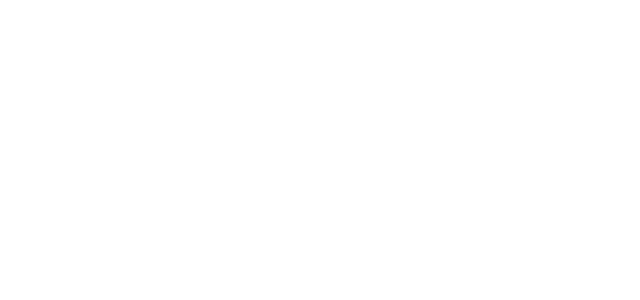
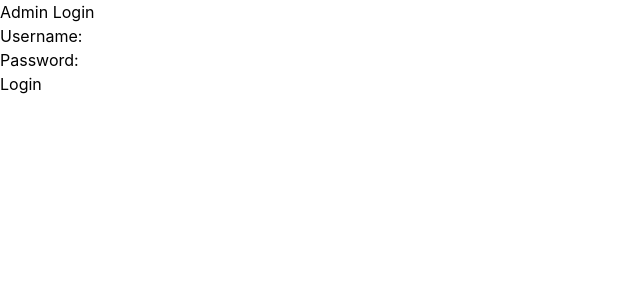
Before and after one commit to nevinduheshan/final_project_frontend, a React (Create React App) app: page /adminLogin in a window 1280 px wide. Before the commit this address had no page. Shown: the top 300 px of the page, without its empty margins (0-640 px from the left). Built offline with nearby package versions, Linux system fonts and the light colour scheme.

Commit message:
Add Dashboard

```diff
--- a/src/App.js
+++ b/src/App.js
@@ -7,6 +7,8 @@ import Dashboard from './Components/Pages/Dashboard/Dashboard';
 import Home from './Components/Pages/Home/Home';
 import About from './Components/Pages/About/About';
 import Contact from './Components/Pages/Contact/Contact';
+import AdminLogin from './Components/Admin/AdminLogin';
+import AdminDashboard from './Components/Admin/AdminDashboard';
 
 function App() {
 
@@ -27,6 +29,8 @@ function App() {
           <Route path="/contact" element={<Contact />} />
           <Route path="/prediction" element={<Prediction />} /> {/* Add the route for Prediction */}
           <Route path="/dashboard" element={<Dashboard />} />
+          <Route path="/adminLogin" element={<AdminLogin />} />
+          <Route path="/admin/dashboard" element={<AdminDashboard />} />
         </Routes>
       </div>
     </Router>
--- /dev/null
+++ b/src/Components/Admin/AdminDashboard.js
@@ -0,0 +1,40 @@
+import React, { useState, useEffect } from 'react';
+import axios from 'axios';
+
+const AdminDashboard = () => {
+    const [users, setUsers] = useState([]);
+
+    useEffect(() => {
+        const fetchUsers = async () => {
+            try {
+                const response = await axios.get('http://localhost:8000/admin/users');
+                setUsers(response.data);
+            } catch (error) {
+                console.error('Error fetching users:', error);
+            }
+        };
+        fetchUsers();
+    }, []);
+
+    const handleDelete = async (userId) => {
+        await axios.delete(`http://localhost:8000/admin/users/delete/${userId}`);
+        setUsers(users.filter(user => user.id !== userId));
+    };
+
+    return (
+        <div>
+            <h1>Admin Dashboard</h1>
+            <h2>User Management</h2>
+            <ul>
+                {users.map(user => (
+                    <li key={user.id}>
+                        {user.username} - {user.name} - {user.phone}
+                        <button onClick={() => handleDelete(user.id)}>Delete</button>
+                    </li>
+                ))}
+            </ul>
+        </div>
+    );
+};
+
+export default AdminDashboard;
--- /dev/null
+++ b/src/Components/Admin/AdminLogin.js
@@ -0,0 +1,55 @@
+import React, { useState } from 'react';
+import axios from 'axios';
+
+const AdminLogin = () => {
+    const [username, setUsername] = useState('');
+    const [password, setPassword] = useState('');
+    const [message, setMessage] = useState('');
+
+    const handleLogin = async (e) => {
+        e.preventDefault();
+
+        try {
+            const response = await axios.post('http://localhost:8000/adminLogin', {
+                username,
+                password
+            });
+
+            if (response.status === 200) {
+                setMessage('Login successful');
+                // Redirect to the admin dashboard after login
+                window.location.href = '/admin/dashboard';
+            }
+        } catch (error) {
+            setMessage('Invalid credentials');
+        }
+    };
+
+    return (
+        <div>
+            <h1>Admin Login</h1>
+            <form onSubmit={handleLogin}>
+                <label>Username:</label>
+                <input
+                    type="text"
+                    value={username}
+                    onChange={(e) => setUsername(e.target.value)}
+                    required
+                />
+                <br />
+                <label>Password:</label>
+                <input
+                    type="password"
+                    value={password}
+                    onChange={(e) => setPassword(e.target.value)}
+                    required
+                />
+                <br />
+                <button type="submit">Login</button>
+            </form>
+            {message && <p>{message}</p>}
+        </div>
+    );
+};
+
+export default AdminLogin;
```
